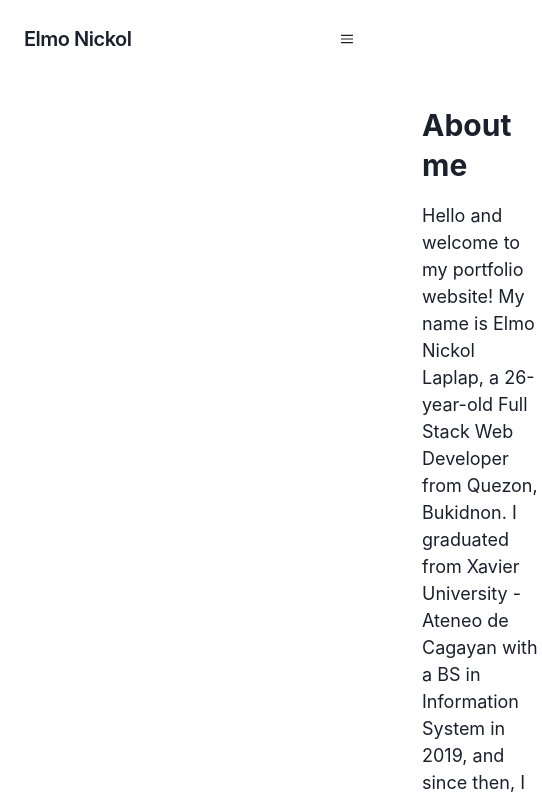
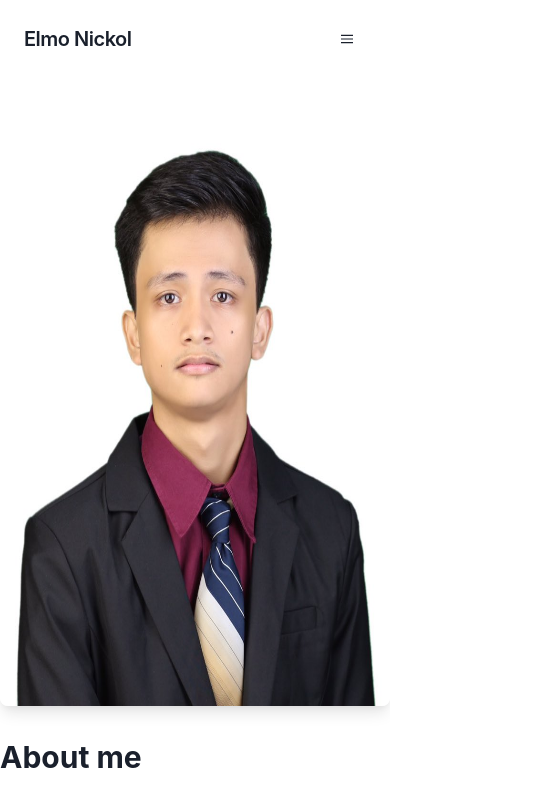
Before and after one commit to elmonickcool/my_portfolio, a Next.js app: page /about in a window 390 px wide. Shown: the top 800 px of the page, 542 px wide, since content can reach past the window. Built offline with nearby package versions, Linux system fonts and the light colour scheme.

Commit message:
responsive about page

```diff
--- a/src/pages/about.jsx
+++ b/src/pages/about.jsx
@@ -1,10 +1,10 @@
-import { Box, Flex, Heading, Text, Image } from "@chakra-ui/react";
+import { Stack, Heading, Text, Image } from "@chakra-ui/react";
 
 const About = () => {
   return (
-    <Flex alignItems="center">
-      <Image src="/elmonickol.jpg" width={500} height={600} alt="about image" mr="8" borderRadius="lg" boxShadow="lg" />
-      <Box>
+    <Stack direction={{ base: "column", md: "row" }} spacing={8} alignItems={{ md: "center" }}>
+      <Image src="/elmonickol.jpg" width={500} height={600} alt="about image" borderRadius="lg" boxShadow="lg" />
+      <Stack>
         <Heading>About me</Heading>
         <Text fontSize="lg" mt="4">
           Hello and welcome to my portfolio website! My name is Elmo Nickol Laplap, a 26-year-old Full Stack Web Developer from Quezon, Bukidnon. I graduated from Xavier University - Ateneo de Cagayan with a BS in Information System in 2019, and since then, I have pursued my passion for web developing.
@@ -15,8 +15,8 @@ const About = () => {
         <Text fontSize="lg" mt="4">
           In pursuit of my dream job as a Full Stack Web Developer, I attended the Kodego bootcamp to expand my skill set and knowledge. The bootcamp was a valuable learning experience that helped me sharpen my coding abilities and gain practical experience working on real-world projects.
         </Text>
-      </Box>
-    </Flex>
+      </Stack>
+    </Stack>
   );
 };
 
```
